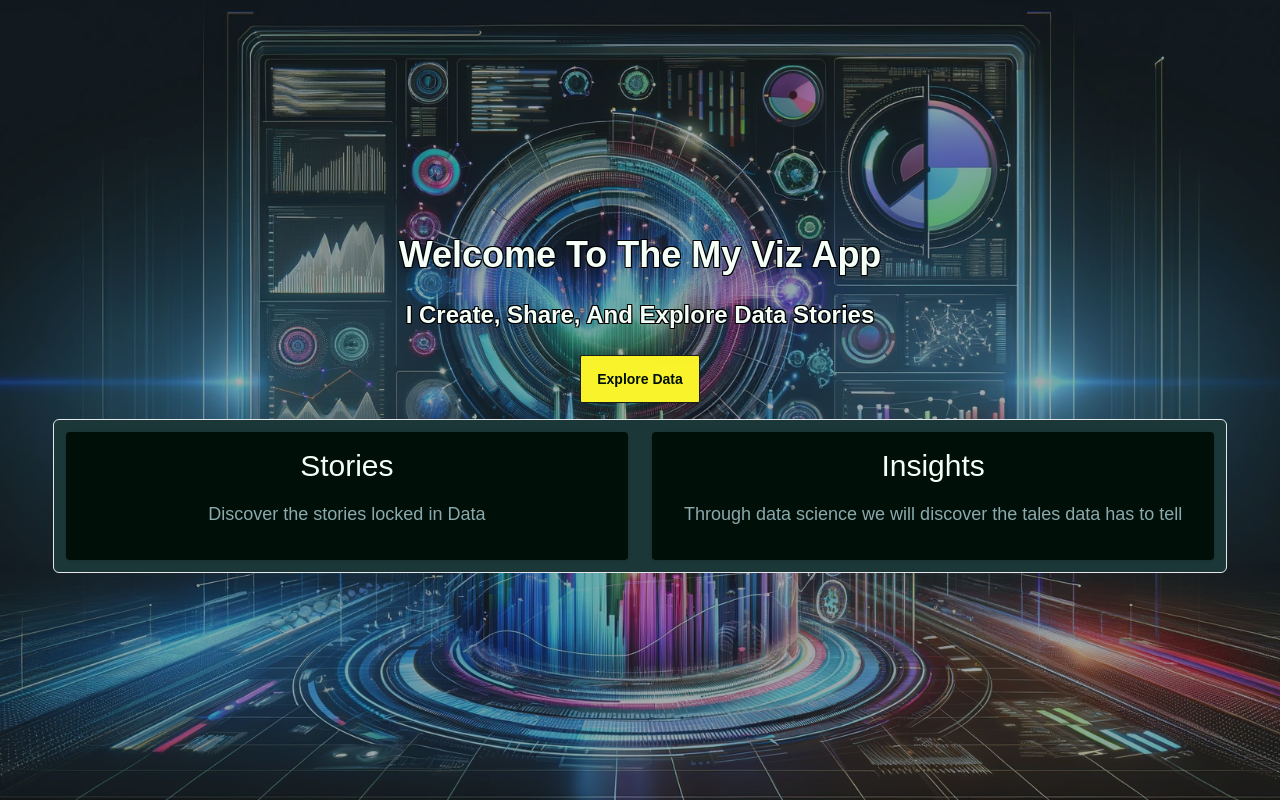
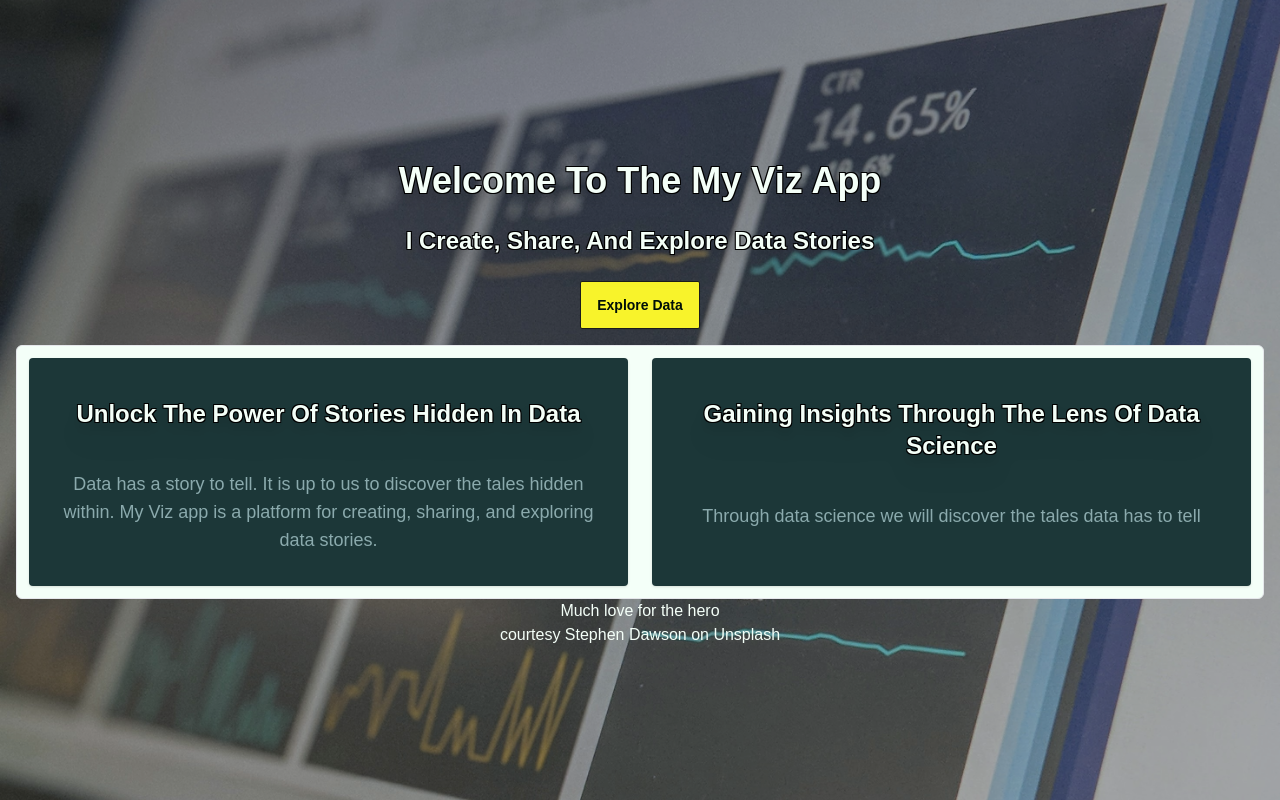
Before and after one commit to RW2023/viz, a Next.js app: page / in a window 1280 px wide. Built offline with nearby package versions, Linux system fonts and the light colour scheme.

Commit message:
Update hero image and content in Home component. Change prop to take jsx element. update interface on GridBox component

```diff
--- a/src/app/page.tsx
+++ b/src/app/page.tsx
@@ -1,16 +1,14 @@
-import Heading from '@/components/ui/Heading';
 import SubHeading from '@/components/ui/SubHeading';
 import GridBox from '@/components/ui/GridBox';
 import LightHeading from '@/components/ui/LightHeading';
 import LightSubHeading from '@/components/ui/LightSubHeading';
-
 
 export default function Home() {
   return (
     <div
       className="hero min-h-screen"
       style={{
-        backgroundImage: 'url(/hero.webp)',
+        backgroundImage: 'url(/photo1Hero.jpg)',
       }}
     >
       <div className="hero-overlay bg-opacity-40"></div>
@@ -26,12 +24,31 @@ export default function Home() {
           </button>
           <div className="w-full">
             <GridBox
-              heading1="Stories"
-              heading2="Insights"
-              content1="Discover the stories locked in Data"
+              heading1="Unlock the Power of Stories Hidden in Data"
+              heading2="Gaining Insights Through the Lens of Data Science"
+              content1=<div>
+                <p>
+                  Data has a story to tell. It is up to us to discover the tales
+                  hidden within. My Viz app is a platform for creating, sharing,
+                  and exploring data stories.
+                </p>
+              </div>
               content2="Through data science we will discover the tales data has to tell"
               buttonText="Continue"
             />
+            <div>
+              <p>Much love for the hero</p>{' '}
+              <span>
+                courtesy{' '}
+                <a href="https://unsplash.com/@dawson2406?utm_content=creditCopyText&utm_medium=referral&utm_source=unsplash">
+                  Stephen Dawson
+                </a>{' '}
+                on{' '}
+                <a href="https://unsplash.com/photos/turned-on-monitoring-screen-qwtCeJ5cLYs?utm_content=creditCopyText&utm_medium=referral&utm_source=unsplash">
+                  Unsplash
+                </a>
+              </span>
+            </div>
           </div>
         </div>
       </div>
--- a/src/components/ui/GridBox.tsx
+++ b/src/components/ui/GridBox.tsx
@@ -1,12 +1,13 @@
-import { FC } from 'react';
+import { FC, ReactNode } from 'react';
 import SubHeading from './SubHeading';
+import LightSubHeading from './LightSubHeading';
 
 interface Props {
   heading1: string;
-  content1: string;
+  content1: ReactNode;
   buttonText: string;
   heading2: string;
-  content2: string;
+  content2: ReactNode;
 }
 
 const GridBox: FC<Props> = ({
@@ -14,19 +15,18 @@ const GridBox: FC<Props> = ({
   heading2,
   content1,
   content2,
-  buttonText,
 }): JSX.Element => {
   return (
-    <div className="grid md:grid-cols-2 gap-4 mt-4 bg-highlight text-secondary border border-1 p-2 rounded-md text-3xl">
-      <div className="bg-background p-4 rounded shadow card-compact m-1">
-        <h3 className="text-headline">{heading1}</h3>{' '}
+    <div className="grid md:grid-cols-2 gap-4 mt-4 bg-headline text-secondary border border-1 p-2 rounded-md text-xl">
+      <div className="bg-highlight p-4 rounded shadow card-compact m-1">
+        <LightSubHeading title={heading1} />
         {/* Assuming SubHeading renders an <h3> */}
         <div className="card-body">
           <p className="text-paragraph text-lg ">{content1}</p>
         </div>
       </div>
-      <div className="bg-background p-4 rounded shadow card-compact m-1">
-        <h3 className="text-headline">{heading2}</h3>{' '}
+      <div className="bg-highlight p-4 rounded shadow card-compact m-1">
+       <LightSubHeading title={heading2} />
         {/* Adjust according to SubHeading's render */}
         <div className="card-body">
           <p className="text-paragraph text-lg">{content2}</p>
```
